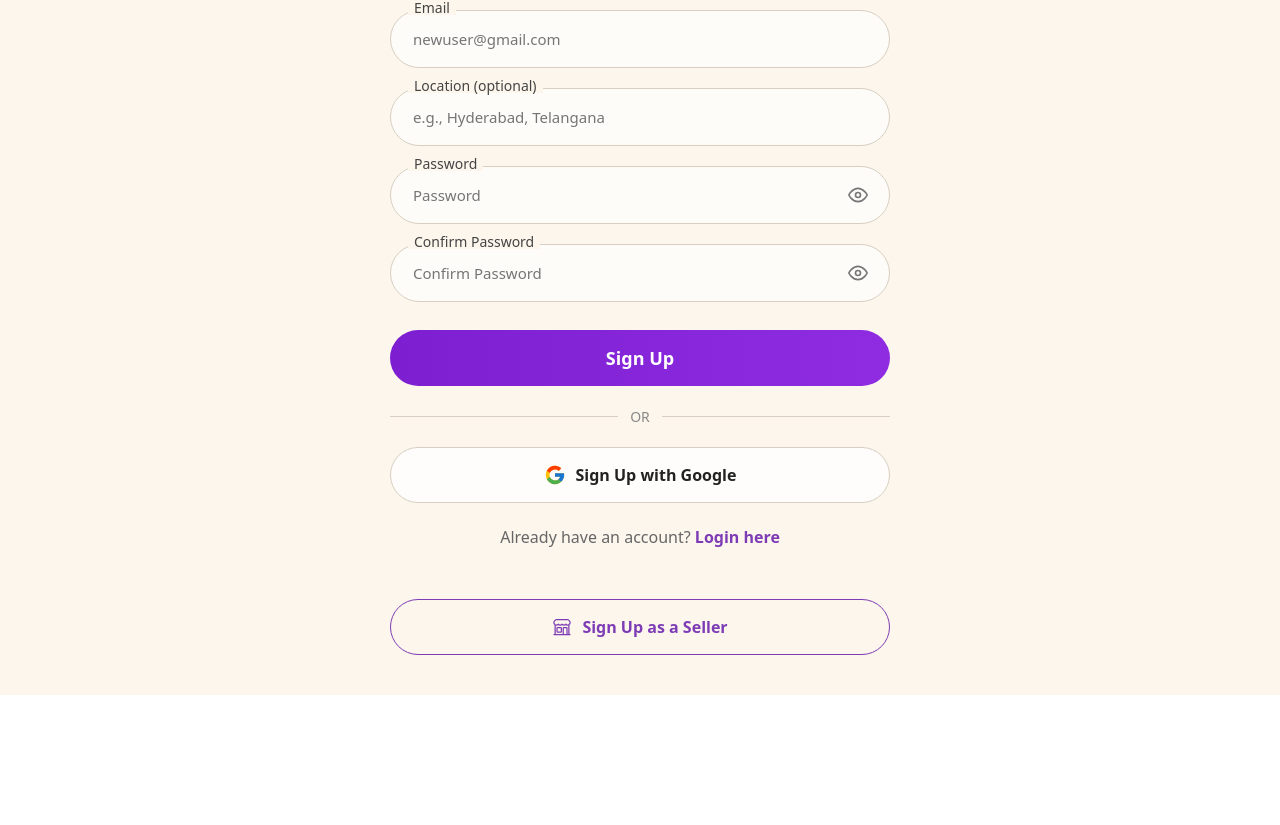
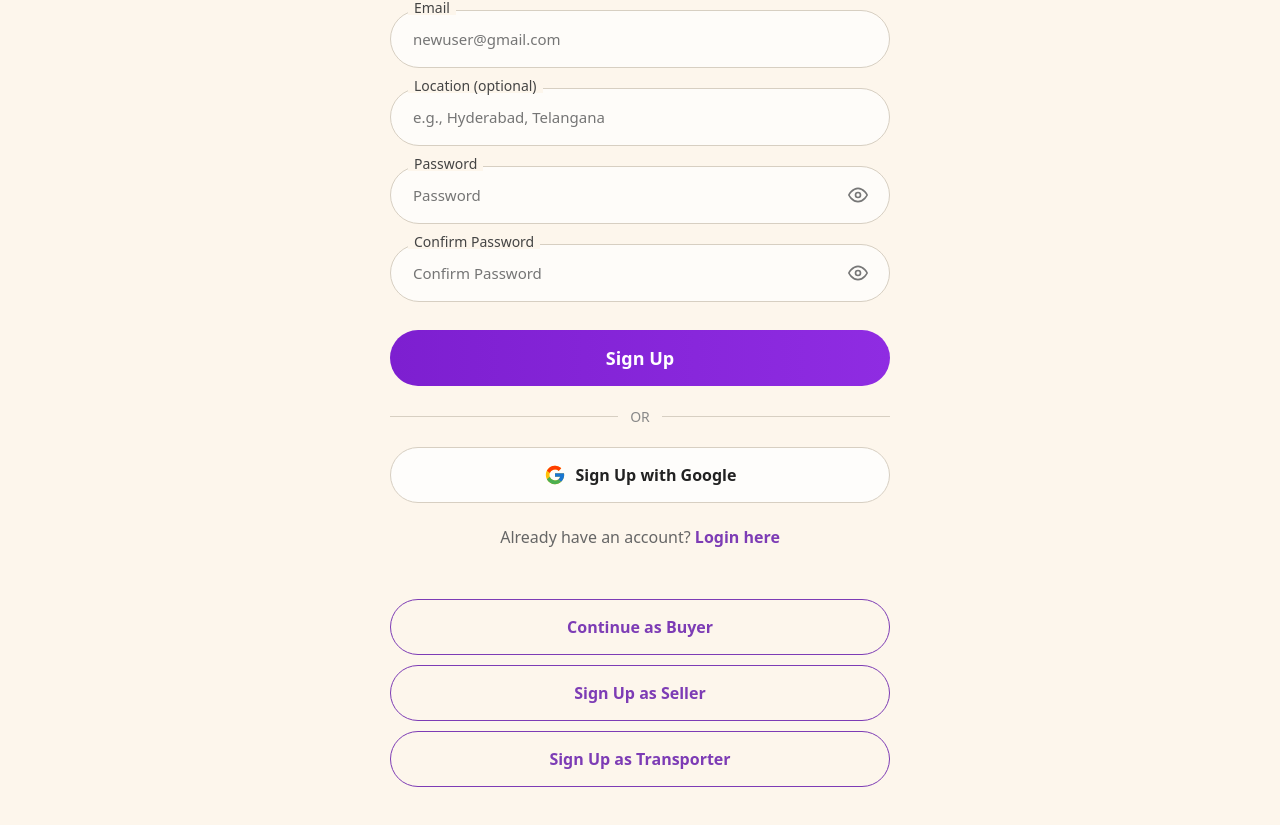
Before and after one commit to GannuNb/rubbermart, a React (Create React App) app in the folder rubberproject/: page /signup in a window 1280 px wide. Shown: the part 382-1207 px from the top of the page. Before the commit the page ends 1077 px from the top, so only its background shows below. Built offline with nearby package versions, Linux system fonts and the light colour scheme; no server answers.

Commit message:
transporter started

```diff
--- a/rubberproject/src/pages/BusinessProfile.js
+++ b/rubberproject/src/pages/BusinessProfile.js
@@ -38,8 +38,8 @@ function BusinessProfile() {
   }, [navigate]);
 
   useEffect(() => {
-  dispatch(resetBusinessProfileState());
-}, [dispatch]);
+    dispatch(resetBusinessProfileState());
+  }, [dispatch]);
 
   useEffect(() => {
     if (createBusinessProfileSuccessMessage) {
@@ -175,8 +175,9 @@ function BusinessProfile() {
     if (!formData.phoneNumber.trim())
       validationErrors.phoneNumber = "Phone number is required";
     if (!formData.email.trim()) validationErrors.email = "Email is required";
-    if (!formData.gstNumber.trim())
+    if (user?.role !== "transporter" && !formData.gstNumber.trim()) {
       validationErrors.gstNumber = "GST number is required";
+    }
     if (!formData.panNumber.trim())
       validationErrors.panNumber = "PAN number is required";
     if (!formData.billingAddress.trim())
@@ -186,9 +187,10 @@ function BusinessProfile() {
     }
 
     // Validate mandatory file fields (PAN certificate validation removed here)
-    if (!formData.gstCertificate)
+    if (user?.role !== "transporter" && !formData.gstCertificate) {
       validationErrors.gstCertificate =
         "GST certificate is required (Max 1 MB)";
+    }
 
     // Validate Terms checkbox
     if (!formData.agreeTerms)
@@ -227,7 +229,9 @@ function BusinessProfile() {
       );
     }
 
-    submitData.append("gstCertificate", formData.gstCertificate);
+    if (formData.gstCertificate) {
+      submitData.append("gstCertificate", formData.gstCertificate);
+    }
 
     // Append PAN certificate if it exists, otherwise send empty/null value smoothly
     if (formData.panCertificate) {
@@ -275,7 +279,9 @@ function BusinessProfile() {
         <h1>
           {user?.role === "seller"
             ? "Create Seller Business Profile"
-            : "Create Buyer Business Profile"}
+            : user?.role === "transporter"
+              ? "Create Transporter Business Profile"
+              : "Create Buyer Business Profile"}
         </h1>
 
         <p>
@@ -406,7 +412,16 @@ function BusinessProfile() {
 
           <div className={styles.formGrid}>
             <div className={styles.formGroup}>
-              <label>Upload GST Certificate</label>
+              <label>
+                Upload GST Certificate
+                {user?.role === "transporter" && (
+                  <span
+                    style={{color: "#64748b", fontSize: "12px",  fontWeight: "normal", }}>
+                    {" "}
+                    (Optional)
+                  </span>
+                )}
+              </label>
               <input
                 type="file"
                 name="gstCertificate"
@@ -511,7 +526,9 @@ function BusinessProfile() {
               ? "Creating Profile..."
               : user?.role === "seller"
                 ? "Create Seller Profile"
-                : "Create Buyer Profile"}
+                : user?.role === "transporter"
+                  ? "Create Transporter Profile"
+                  : "Create Buyer Profile"}
           </button>
         </form>
       </div>
--- a/rubberproject/src/pages/Login.js
+++ b/rubberproject/src/pages/Login.js
@@ -45,25 +45,46 @@ function Login() {
     }
   }, [loginSuccessMessage]);
 
-// 1. WATCH FOR ALERTS (Success or Error)
+  // 1. WATCH FOR ALERTS (Success or Error)
   useEffect(() => {
     if (loginSuccessMessage) {
-      setAlertData({ show: true, type: "success", title: "Login Successful", message: loginSuccessMessage });
+      setAlertData({
+        show: true,
+        type: "success",
+        title: "Login Successful",
+        message: loginSuccessMessage,
+      });
     } else if (loginError) {
-      setAlertData({ show: true, type: "error", title: "Login Failed", message: loginError });
+      setAlertData({
+        show: true,
+        type: "error",
+        title: "Login Failed",
+        message: loginError,
+      });
     }
   }, [loginSuccessMessage, loginError]);
 
   // 2. WATCH FOR NAVIGATION (The "Guard")
   useEffect(() => {
-    // Only navigate if a user exists AND an alert is NOT currently blocking the screen
     if (user && !alertData.show) {
       const timer = setTimeout(() => {
-        if (user.role === "admin") navigate("/admin-dashboard");
-        else if ((user.role === "buyer" || user.role === "seller") && !user.businessProfileCompleted) navigate("/business-profile");
-        else if (user.role === "seller") navigate("/seller-dashboard");
-        else navigate("/");
-      }, 1500); // Wait 1.5s to let the user see the alert
+        if (user.role === "admin") {
+          navigate("/admin-dashboard");
+        } else if (
+          (user.role === "buyer" ||
+            user.role === "seller" ||
+            user.role === "transporter") &&
+          !user.businessProfileCompleted
+        ) {
+          navigate("/business-profile");
+        } else if (user.role === "seller") {
+          navigate("/seller-dashboard");
+        } else if (user.role === "transporter") {
+          navigate("/transporter-dashboard");
+        } else {
+          navigate("/");
+        }
+      }, 1500);
 
       return () => clearTimeout(timer);
     }
--- a/rubberproject/src/pages/Signup.js
+++ b/rubberproject/src/pages/Signup.js
@@ -23,9 +23,11 @@ function Signup() {
 
   const roleFromUrl = queryParams.get("role");
 
-  const [role, setRole] = useState(
-    roleFromUrl === "seller" ? "seller" : "buyer",
-  );
+  const [role, setRole] = useState(() => {
+    if (roleFromUrl === "seller") return "seller";
+    if (roleFromUrl === "transporter") return "transporter";
+    return "buyer";
+  });
 
   const [showPassword, setShowPassword] = useState(false);
   const [showConfirmPassword, setShowConfirmPassword] = useState(false);
@@ -48,6 +50,8 @@ function Signup() {
   useEffect(() => {
     if (roleFromUrl === "seller") {
       setRole("seller");
+    } else if (roleFromUrl === "transporter") {
+      setRole("transporter");
     } else {
       setRole("buyer");
     }
@@ -182,10 +186,18 @@ function Signup() {
 
       <div className={signupstyles.buyerSignupPage}>
         <div className={signupstyles.buyerSignupContent}>
-          <h1>{role === "seller" ? "Sign Up as Seller" : "Sign Up"}</h1>
+          <h1>
+            {role === "seller"
+              ? "Sign Up as Seller"
+              : role === "transporter"
+                ? "Sign Up as Transporter"
+                : "Sign Up"}
+          </h1>
           <p>
             {role === "seller"
               ? "Create your seller account to continue"
+              : role === "transporter"
+                ? "Create your transporter account to continue"
                 : "Create your account to continue"}
           </p>
 
@@ -270,11 +282,11 @@ function Signup() {
 
             <button type="submit" className={signupstyles.signupBtn}>
               {signupLoading
-                ? role === "seller"
-                  ? "Signing Up as Seller..."
-                  : "Signing Up..."
+                ? `Signing Up as ${role.charAt(0).toUpperCase() + role.slice(1)}...`
                 : role === "seller"
                   ? "Sign Up as Seller"
+                  : role === "transporter"
+                    ? "Sign Up as Transporter"
                     : "Sign Up"}
             </button>
 
@@ -298,16 +310,37 @@ function Signup() {
               <span onClick={() => navigate("/login")}>Login here</span>
             </p>
 
+            <div
+              style={{
+                display: "flex",
+                gap: "10px",
+                flexDirection: "column",
+              }}
+            >
               <button
                 type="button"
                 className={signupstyles.sellerBtn}
-              onClick={() => setRole(role === "buyer" ? "seller" : "buyer")}
+                onClick={() => setRole("buyer")}
               >
-              <HiOutlineBuildingStorefront
-                className={signupstyles.sellerIcon}
-              />
-              {role === "buyer" ? "Sign Up as a Seller" : "Continue as Buyer"}
+                Continue as Buyer
               </button>
+
+              <button
+                type="button"
+                className={signupstyles.sellerBtn}
+                onClick={() => setRole("seller")}
+              >
+                Sign Up as Seller
+              </button>
+
+              <button
+                type="button"
+                className={signupstyles.sellerBtn}
+                onClick={() => setRole("transporter")}
+              >
+                Sign Up as Transporter
+              </button>
+            </div>
           </form>
         </div>
       </div>
```
Also changed, not shown: 2 other files (tests, documents, lock files or other folders). Lines whose indentation alone changed are shown as unchanged.
